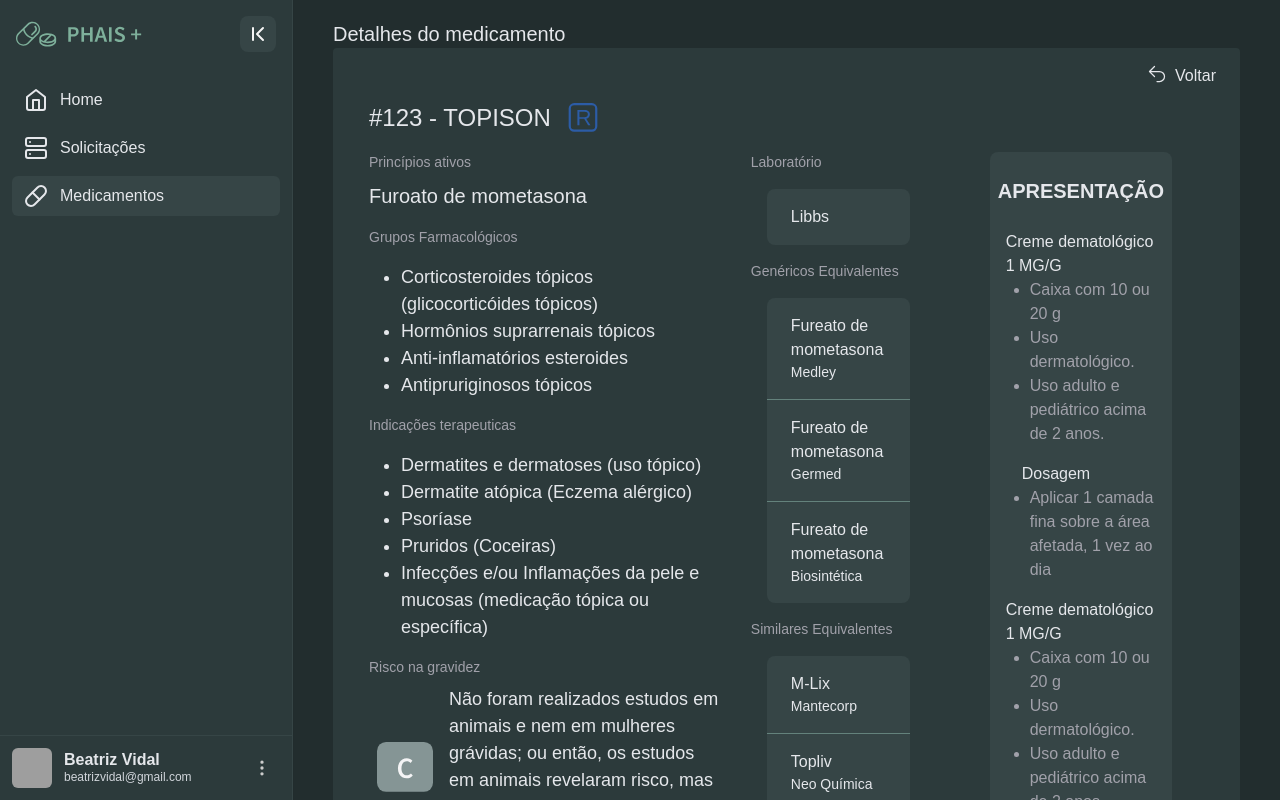
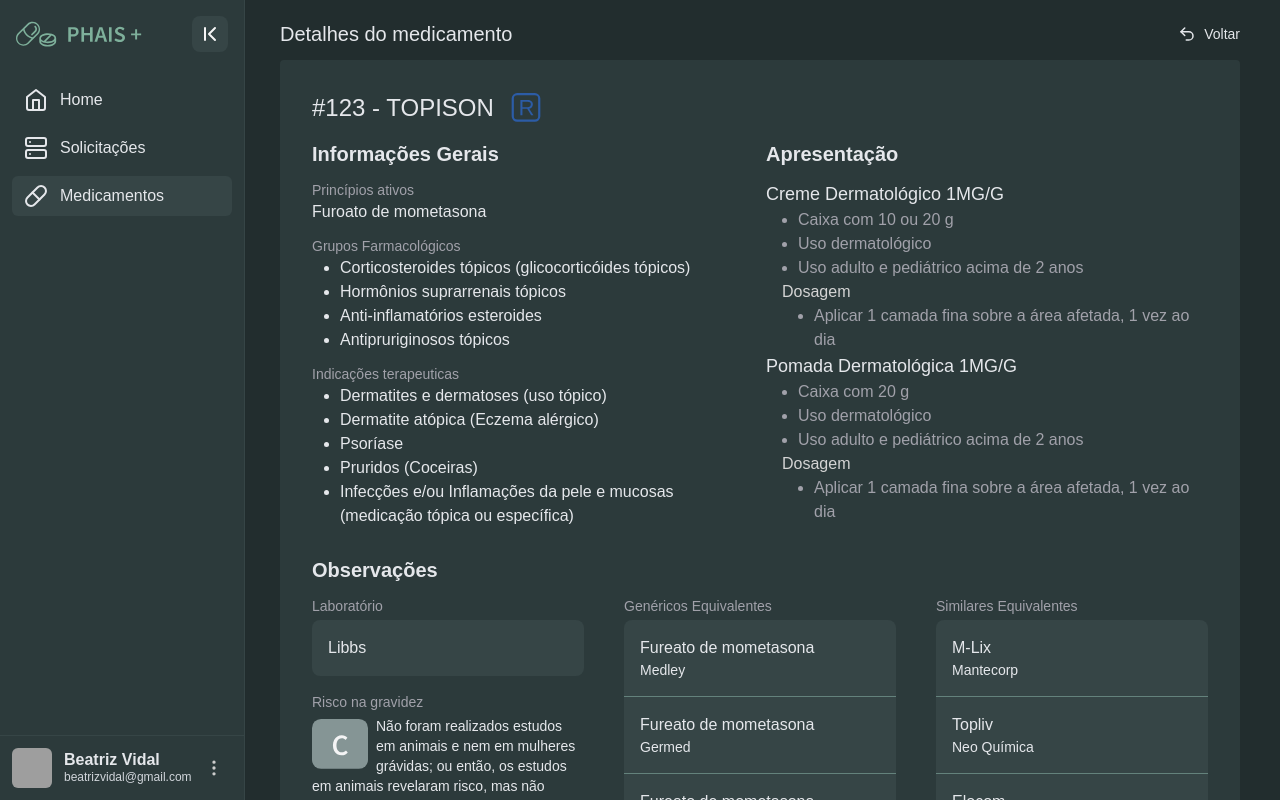
Before and after one commit to yagowb/phais-plus, a React (Vite) app in the folder client/: page /detalhes in a window 1280 px wide. Built offline with nearby package versions, Linux system fonts and the light colour scheme; grey boxes are pictures that could not be loaded.

Commit message:
:lipstick: design: Ajustes design tela detalhes de medicamento

```diff
--- a/client/src/components/BaseLayout/index.jsx
+++ b/client/src/components/BaseLayout/index.jsx
@@ -1,25 +1,42 @@
 import Sidebar from "./../Sidebar";
 import NavbarMobile from "./../NavbarMobile";
+import { Link } from "react-router-dom";
+import { useState } from "react";
+import { Undo2 } from "lucide-react";
 
 function BaseLayout({
   pageName,
   alignment = "space-y-4 flex flex-col items-center md:items-start",
+  backPath,
+  style,
   children,
 }) {
+  const [isExpanded, setIsExpanded] = useState();
+
   return (
+
     <div className="flex text-gray-200">
       <main className="bg-bg-dark flex-1 flex h-screen overflow-x-hidden">
-        <div className="hidden sm:block">
-          <Sidebar />
+        <div className={`hidden sm:block ${!isExpanded ? 'sm:mr-60' : 'sm:mr-16'}`}>
+          <Sidebar setIsExpanded={setIsExpanded} />
         </div>
-        <div className="w-full flex flex-col py-5 px-10">
+        <div className="w-full flex flex-col py-5 px-10 gap-6 sm:gap-3">
           <NavbarMobile />
 
-          <div className="flex gap-2 items-center">
+          <div className="flex items-center justify-between">
             <h1 className="text-xl font-medium">{pageName}</h1>
+            {backPath &&
+              <Link
+                to={backPath}
+                className="flex items-center gap-2 cursor-pointer hover:text-[#c0c0c7]"
+              >
+                <Undo2 size={18} />
+                <p className="text-sm">Voltar</p>
+              </Link>
+            }
           </div>
 
-          <div className={`bg-bg-main p-5 rounded ${alignment}`}>
+          <div className={`bg-bg-main p-5 rounded ${alignment} ${style}`}>
             {children}
           </div>
         </div>
--- a/client/src/components/Sidebar/index.jsx
+++ b/client/src/components/Sidebar/index.jsx
@@ -13,12 +13,12 @@
 
 const SidebarContext = createContext();
 
-export default function Sidebar() {
+export default function Sidebar({ setIsExpanded }) {
   const { pathname } = useLocation();
   const [expanded, setExpanded] = useState(true);
 
   return (
-    <nav className="h-screen w-fit flex flex-col bg-bg-main border-r border-bg-layer shadow-sm">
+    <nav className="h-screen fixed w-fit flex flex-col bg-bg-main border-r border-bg-layer shadow-sm">
       {/* LOGO E BOTÃO DE ENCOLHER SIDEBAR */}
       <div className="p-4 pb-2 mb-4 flex justify-between items-center">
         <img
@@ -29,7 +29,10 @@
           alt=""
         />
         <button
-          onClick={() => setExpanded((curr) => !curr)}
+          onClick={() => {
+            setExpanded((curr) => !curr)
+            setIsExpanded((curr) => !curr)
+          }}
           className="p-1.5 rounded-lg bg-bg-layer hover:bg-bg-layer-hover"
         >
           {expanded ? (
@@ -76,7 +79,7 @@
         <div
           className={`
               flex justify-between items-center
-              overflow-hidden transition-all ${expanded ? "w-52 ml-3" : "w-0"}
+              overflow-hidden transition-all ${expanded ? "w-40 ml-3" : "w-0"}
           `}
         >
           <div className="leading-4">
@@ -116,7 +119,7 @@
         {icon}
         <span
           className={`overflow-hidden transition-all ${
-            expanded ? "w-52 ml-3" : "w-0"
+            expanded ? "w-40 ml-3" : "w-0"
           }`}
         >
           {text}
--- /dev/null
+++ b/client/src/mocks/detalhesMedicamentos.jsx
@@ -0,0 +1,50 @@
+const detalhesMedicamentos = {
+  cod: "#123",
+  nome: "TOPISON",
+  principioAtivo: "Furoato de mometasona",
+  gruposFarm: [
+    "Corticosteroides tópicos (glicocorticóides tópicos)",
+    "Hormônios suprarrenais tópicos",
+    "Anti-inflamatórios esteroides",
+    "Antipruriginosos tópicos",
+  ],
+  indicTerap: [
+    "Dermatites e dermatoses (uso tópico)",
+    "Dermatite atópica (Eczema alérgico)",
+    "Psoríase",
+    "Pruridos (Coceiras)",
+    "Infecções e/ou Inflamações da pele e mucosas (medicação tópica ou específica)",
+  ],
+  risco:
+    "Não foram realizados estudos em animais e nem em mulheres grávidas; ou então, os estudos em animais revelaram risco, mas não existem estudos disponíveis realizados em mulheres grávidas.",
+  dataAnvisa: "28/08/2003",
+  receita: "Receita Comum",
+  lab: ["Libbs"],
+  genericos: [
+    { nome: "Fureato de mometasona", fabricante: "Medley" },
+    { nome: "Fureato de mometasona", fabricante: "Germed" },
+    { nome: "Fureato de mometasona", fabricante: "Biosintética" },
+    // ... outros genéricos com suas informações
+  ],
+  similares: [
+    { nome: "M-Lix", fabricante: "Mantecorp" },
+    { nome: "Topliv", fabricante: "Neo Química" },
+    { nome: "Elocom", fabricante: "Schering-Plough" },
+    { nome: "Resgat", fabricante: "Ache" },
+    // ... outros similares com suas informações
+  ],
+  apresentacao: [
+    {
+      titulo: 'Creme Dermatológico 1MG/G',
+      detalhes: ['Caixa com 10 ou 20 g', 'Uso dermatológico', 'Uso adulto e pediátrico acima de 2 anos'],
+      dosagem: ['Aplicar 1 camada fina sobre a área afetada, 1 vez ao dia']
+    },
+    {
+      titulo: 'Pomada Dermatológica 1MG/G',
+      detalhes: ['Caixa com 20 g', 'Uso dermatológico', 'Uso adulto e pediátrico acima de 2 anos'],
+      dosagem: ['Aplicar 1 camada fina sobre a área afetada, 1 vez ao dia']
+    }
+  ]
+};
+
+export { detalhesMedicamentos }
--- /dev/null
+++ b/client/src/pages/Detalhes/DetailItem/index.jsx
@@ -0,0 +1,68 @@
+function InfoItem({ title, content }) {
+  return (
+    <section>
+      <div className="text-neutral-main text-sm">{title}</div>
+      {typeof content === "object" ? InfoListFormat(content) : <div>{content}</div>}
+    </section>
+  );
+}
+
+function InfoListFormat(list) {
+  return (
+    <div className="px-4">
+      <ul className="list-disc pl-3">
+        {list.map((item, index) => (
+          <li key={index}>{item}</li>
+        ))}
+      </ul>
+    </div>
+  );
+}
+
+function PresentationItem({ data }){
+  return (
+    <div>
+      {data.map((item, index) => (
+        <section key={index}>
+          <h2 className="text-lg">
+            {item.titulo}
+          </h2>
+          {PresentationListFormat(item.detalhes)}
+          <section className="pl-4">
+            <h3 className="text-neutral-300">Dosagem</h3>
+            {PresentationListFormat(item.dosagem)}
+          </section>
+        </section>
+        )
+      )}
+    </div>
+  )
+}
+
+function PresentationListFormat(list) {
+  return (
+    <ul className="list-disc pl-8 text-neutral-main">
+      {Object.entries(list).map(([index, item]) => (
+        <li key={index}>{item}</li>
+      ))}
+    </ul>
+  );
+}
+
+function ContainerItem({ title, data }) {
+  return (
+    <section className="space-y-1 flex-1 w-full">
+      <div className="text-sm w-full text-neutral-main">{title}</div>
+      <ul className="bg-bg-layer w-full rounded-lg divide-y divide-custom-divide">
+        {data.map((item, index) => (
+          <li key={index} className="p-4">
+            <h1>{item.nome}</h1>{" "}
+            <p className="font-thin text-sm">{item.fabricante}</p>
+          </li>
+        ))}
+      </ul>
+    </section>
+  );
+}
+
+export {InfoItem, PresentationItem, ContainerItem};
--- /dev/null
+++ b/client/src/pages/Detalhes/DetailSection/index.jsx
@@ -0,0 +1,13 @@
+function DetailSection({ title, children }){
+  return (
+    <div className="sm:w-3/5 space-y-3">
+      <h1 className="text-xl font-semibold">
+        {title}
+      </h1>
+
+      {children}
+    </div>
+  )
+}
+
+export default DetailSection
--- a/client/src/pages/Detalhes/index.jsx
+++ b/client/src/pages/Detalhes/index.jsx
@@ -1,223 +1,92 @@
 import BaseLayout from "./../../components/BaseLayout";
-import { Link } from "react-router-dom";
-import { ArrowUturnLeftIcon } from "@heroicons/react/24/solid";
 import riscoImg from "/risco.svg";
 import receitaTipo from "/receita-tipo.svg";
 
-const cod = "#123";
-const nome = "TOPISON";
-const principioAtivo = "Furoato de mometasona";
-
-const gruposFarm = [
-  "Corticosteroides tópicos (glicocorticóides tópicos)",
-  "Hormônios suprarrenais tópicos",
-  "Anti-inflamatórios esteroides",
-  "Antipruriginosos tópicos",
-];
-
-const indicTerap = [
-  "Dermatites e dermatoses (uso tópico)",
-  "Dermatite atópica (Eczema alérgico)",
-  "Psoríase",
-  "Pruridos (Coceiras)",
-  "Infecções e/ou Inflamações da pele e mucosas (medicação tópica ou específica)",
-];
-const risco =
-  "Não foram realizados estudos em animais e nem em mulheres grávidas; ou então, os estudos em animais revelaram risco, mas não existem estudos disponíveis realizados em mulheres grávidas.";
-const dataAnvisa = "28/08/2003";
-const receita = "Receita Comum";
-const lab = ["Libbs"];
-const genericos = [
-  { nome: "Fureato de mometasona", fabricante: "Medley" },
-  { nome: "Fureato de mometasona", fabricante: "Germed" },
-  { nome: "Fureato de mometasona", fabricante: "Biosintética" },
-  // ... outros genéricos com suas informações
-];
-
-const similares = [
-  { nome: "M-Lix", fabricante: "Mantecorp" },
-  { nome: "Topliv", fabricante: "Neo Química" },
-  { nome: "Elocom", fabricante: "Schering-Plough" },
-  { nome: "Resgat", fabricante: "Ache" },
-  // ... outros similares com suas informações
-];
+import { detalhesMedicamentos } from "../../mocks/detalhesMedicamentos";
+import { ContainerItem, InfoItem, PresentationItem} from "./DetailItem";
+import DetailSection from "./DetailSection";
 
 function Detalhes() {
   return (
-    <BaseLayout pageName="Detalhes do medicamento">
-      <Link
-        to="/medicamentos"
-        className="absolute top-16 right-16 flex gap-2 cursor-pointer hover:text-[#c0c0c7]"
-      >
-        <ArrowUturnLeftIcon className="w-5 h-5" />
-        <p>Voltar</p>
-      </Link>
-      <div className="rounded-lg flex w-full flex-col bg-bg-main ml-4">
-        {/* Divisão horizontal no topo */}
-        <div className="w-full bg-bg-main mb-4 flex items-center">
-          <p className="text-24px mt-4">{cod + " - " + nome}</p>
+    <BaseLayout pageName="Detalhes do medicamento" backPath="/medicamentos" style="p-8">
+
+        {/* Titulo */}
+        <div className="w-full flex items-center gap-4">
+          <p className="text-2xl">{detalhesMedicamentos.cod + " - " + detalhesMedicamentos.nome}</p>
           <img
             src={receitaTipo}
             alt="Sua Imagem"
-            className="w-8 h-8 ml-4 mt-4"
+            className="w-8 h-8"
           />
         </div>
 
-        <div className="h-auto w-full flex bg-bg-main">
-          <div style={{ fontSize: "14px" }} className="w-1/2 h-full text-14px">
-            <div className="text-neutral-main">Princípios ativos</div>
-            <div style={{ fontSize: "20px" }} className="mb-4 mt-2">
-              {principioAtivo}
-            </div>
-            <div className="text-neutral-main" style={{ fontSize: "14px" }}>
-              Grupos Farmacológicos
-            </div>
-            <div style={{ fontSize: "18px" }} className="p-4">
-              <ul className="list-disc pl-4">
-                {gruposFarm.map((item, index) => (
-                  <li key={index}>{item}</li>
-                ))}
-              </ul>
-            </div>
-            <div className="text-neutral-main" style={{ fontSize: "14px" }}>
-              Indicações terapeuticas
-            </div>
-            <div style={{ fontSize: "18px" }} className="p-4">
-              <ul className="list-disc pl-4">
-                {indicTerap.map((item, index) => (
-                  <li key={index}>{item}</li>
-                ))}
-              </ul>
-            </div>
-            <div className="text-neutral-main" style={{ fontSize: "14px" }}>
-              Risco na gravidez
-            </div>
-            <div className="flex items-center text-18px gap-4 ml-2 mb-4 mt-2">
-              <img
-                src={riscoImg}
-                alt="Imagem de risco"
-                className="w-14 h-14" // Defina o tamanho desejado usando classes Tailwind CSS
-              />
-              {risco}
-            </div>
+        <div className="flex flex-col gap-3">
+          {/* Linha superior */}
+          <div className="flex flex-col sm:flex-row gap-8 sm:gap-3">
+            {/* Coluna esquerda - Informações Gerais */}
+            <DetailSection title="Informações Gerais">
+              <InfoItem title="Princípios ativos" content={detalhesMedicamentos.principioAtivo} />
 
-            <div style={{ fontSize: "14px" }}>
-              Aprovado pela Anvisa: {dataAnvisa}
-              <br />
-              Receituário: {receita}
-            </div>
+              <InfoItem title="Grupos Farmacológicos" content={detalhesMedicamentos.gruposFarm} />
 
-            {/* Divisão esquerda */}
+              <InfoItem title="Indicações terapeuticas" content={detalhesMedicamentos.indicTerap} />
+            </DetailSection>
+
+            {/* Coluna direita - Apresentação */}
+            <DetailSection title="Apresentação">
+              <PresentationItem data={detalhesMedicamentos.apresentacao} />
+            </DetailSection>
+
           </div>
-          <div
-            style={{ fontSize: "14px" }}
-            className="w-1/4 h-full mb-4 mr-8 ml-8"
-          >
-            <div className="text-neutral-main">Laboratório</div>
 
-            <div className="bg-bg-main p-4">
-              <ul className="bg-bg-layer rounded-lg divide-y divide-custom-divide">
-                {lab.map((item, index) => (
-                  <li key={index} className="text-16px py-4 mx-6">
-                    {item}
-                  </li>
-                ))}
-              </ul>
-            </div>
-            <div className="text-neutral-main">Genéricos Equivalentes</div>
-            <div className="bg-bg-main p-4">
-              <ul className="bg-bg-layer rounded-lg divide-y divide-custom-divide">
-                {genericos.map((generico, index) => (
-                  <li key={index} className="py-4">
-                    <div className="mx-6">
-                      {" "}
-                      {/* Adiciona margem à esquerda e à direita */}
-                      <span className="text-16px">{generico.nome}</span>{" "}
-                      {/* Nome em 16px */}
-                    </div>
-                    <div className="mx-6">
-                      {" "}
-                      {/* Adiciona margem à esquerda e à direita */}
-                      <span className="text-14px font-thin">
-                        {generico.fabricante}
-                      </span>{" "}
-                      {/* Fabricante em 14px e cinza */}
-                    </div>
-                  </li>
-                ))}
-              </ul>
-            </div>
+          {/* Linha inferior - Observações */}
+          <h1 className="text-xl font-semibold mt-4">
+              Observações
+          </h1>
+          <div className="flex flex-col items-center md:items-start md:flex-row md:justify-between gap-10">
+            <section className="space-y-4 flex-1">
+              <section className="space-y-1">
+                <div className="text-sm text-neutral-main">Laboratório</div>
+                <ul className="bg-bg-layer rounded-lg divide-y divide-custom-divide">
+                  {detalhesMedicamentos.lab.map((item, index) => (
+                    <li key={index} className="text-16px p-4">
+                      {item}
+                    </li>
+                  ))}
+                </ul>
+              </section>
 
-            <div className="text-neutral-main">Similares Equivalentes</div>
-            <div className="bg-bg-main p-4">
-              <ul className="bg-bg-layer rounded-lg divide-y divide-custom-divide">
-                {similares.map((similar, index) => (
-                  <li key={index} className="py-4">
-                    <div className="mx-6">
-                      {" "}
-                      {/* Adiciona margem à esquerda e à direita */}
-                      <span className="text-16px">{similar.nome}</span>{" "}
-                      {/* Nome em 16px */}
-                    </div>
-                    <div className="mx-6">
-                      {" "}
-                      {/* Adiciona margem à esquerda e à direita */}
-                      <span className="text-14px font-light">
-                        {similar.fabricante}
-                      </span>{" "}
-                      {/* Fabricante em 14px e cinza */}
-                    </div>
-                  </li>
-                ))}
-              </ul>
-            </div>
+              <section className="space-y-1">
+                <div className="text-neutral-main text-sm">
+                  Risco na gravidez
+                </div>
+                <div className="text-sm">
+                  <img
+                    src={riscoImg}
+                    alt="Imagem de risco"
+                    className="w-14 h-14 float-left mr-2" // Defina o tamanho desejado usando classes Tailwind CSS
+                  />
+                  <p>{detalhesMedicamentos.risco}</p>
+                </div>
+              </section>
 
-            {/* Divisão do meio */}
-          </div>
-          <div className="p-2 w-1/4 bg-bg-layer max-h-100 rounded-lg mr-16 ml-8 mb-20">
-            <div style={{ fontSize: "20px" }}>
-              <p className="text-center text-20px font-semibold mt-4 mb-6">
-                APRESENTAÇÃO
-              </p>
-            </div>
-            <div style={{ fontSize: "16px" }} className="text-16px ml-2">
-              Creme dematológico 1 MG/G
-            </div>
-            <div className="ml-4 text-16px text-neutral-main">
-              <ul className="list-disc pl-4">
-                <li>Caixa com 10 ou 20 g</li>
-                <li>Uso dermatológico.</li>
-                <li>Uso adulto e pediátrico acima de 2 anos.</li>
-              </ul>
-            </div>
-            <div className="text-16px ml-6 mt-4">Dosagem</div>
-            <div className="text-16px text-neutral-main ml-4">
-              <ul className="list-disc pl-4">
-                <li>
-                  Aplicar 1 camada fina sobre a área afetada, 1 vez ao dia
-                </li>
-              </ul>
-            </div>
-            <div className="text-16px ml-2 mt-4">Creme dematológico 1 MG/G</div>
-            <div className="text-16px text-neutral-main ml-4">
-              <ul className="list-disc pl-4">
-                <li>Caixa com 10 ou 20 g</li>
-                <li>Uso dermatológico.</li>
-                <li>Uso adulto e pediátrico acima de 2 anos.</li>
-              </ul>
-            </div>
-            <div className="text-16px ml-6 mt-4">Dosagem</div>
-            <div className="text-16px text-neutral-main ml-4">
-              <ul className="list-disc pl-4">
-                <li>
-                  Aplicar 1 camada fina sobre a área afetada, 1 vez ao dia
-                </li>
-              </ul>
-            </div>
-            {/* Divisão direita */}
+              <section className="text-sm">
+                <h1 className="text-neutral-main">Aprovado pela anvisa:</h1>
+                <p>{detalhesMedicamentos.dataAnvisa}</p>
+              </section>
+
+              <section className="text-sm">
+                <h1 className="text-neutral-main">Receituário:</h1>
+                <p>{detalhesMedicamentos.receita}</p>
+              </section>
+            </section>
+
+            <ContainerItem title="Genéricos Equivalentes" data={detalhesMedicamentos.genericos} />
+
+            <ContainerItem title="Similares Equivalentes" data={detalhesMedicamentos.similares} />
           </div>
         </div>
-      </div>
+
     </BaseLayout>
   );
 }
```
